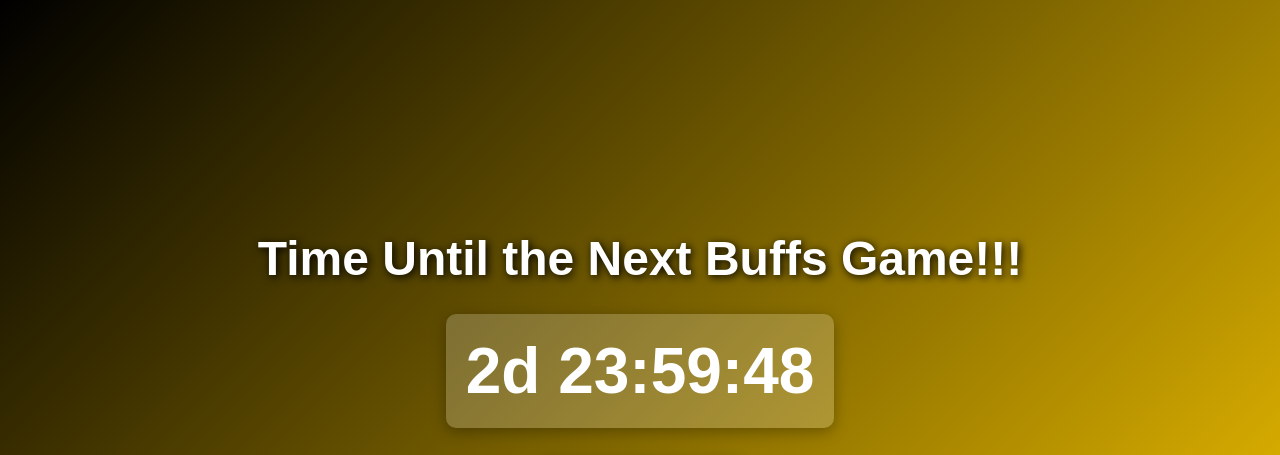
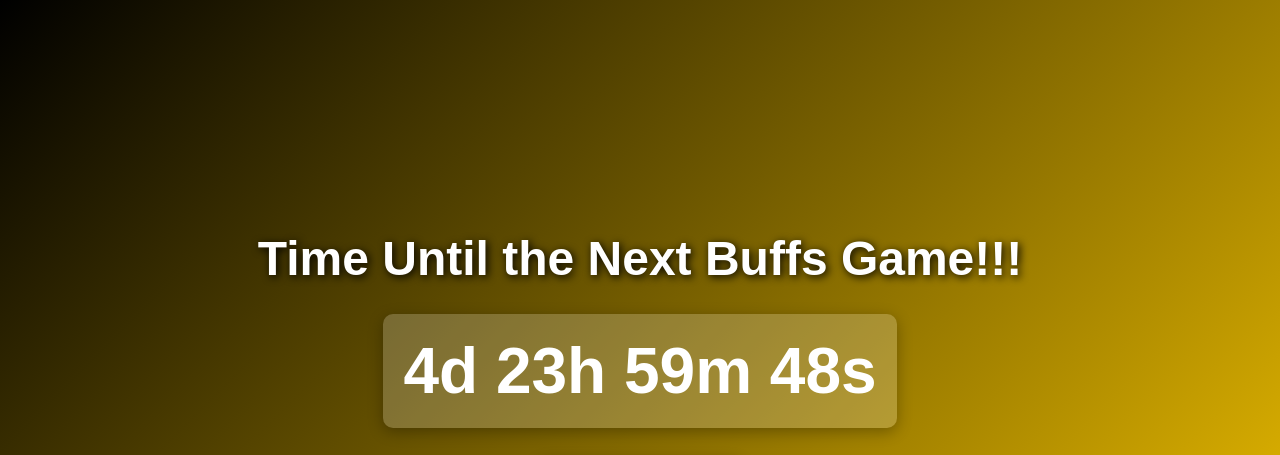
Before and after one commit to Woogie20/cu-buffs-countdown, a plain HTML site: page index.html in a window 1280 px wide. Shown: the top 455 px of the page. Drawn offline with Linux system fonts and the light colour scheme.

Commit message:
fix timer

```diff
--- a/index.html
+++ b/index.html
@@ -42,35 +42,43 @@
   </style>
 </head>
 <body>
+
   <h1>Time Until the Next Buffs Game!!!</h1>
+
+  <!-- Countdown Display (First Timer) -->
   <div id="countdown">Loading...</div>
+
   <img src="buffs-logo.jpg" alt="CU Buffs Logo">
+
   <script>
-    // Game time: Saturday, November 23, 2024 at 3:30 PM EST
-    const gameTime = new Date('2024-11-23T20:30:00Z'); // 3:30 PM EST = 20:30 UTC
+    // Set the date we're counting down to for the Buffs game (Saturday, November 25, 2024 at 3:30 PM EST)
+    var countDownDate = new Date("Nov 25, 2024 15:30:00 EST").getTime();
 
-    function updateCountdown() {
-      const now = new Date();
-      const diff = gameTime - now;
+    // Update the count down every 1 second for the Buffs game
+    var x = setInterval(function() {
 
-      if (diff <= 0) {
-        document.getElementById('countdown').innerText = "It's game time!";
-        return;
+      // Get today's date and time
+      var now = new Date().getTime();
+
+      // Find the distance between now and the count down date
+      var distance = countDownDate - now;
+
+      // Time calculations for days, hours, minutes, and seconds
+      var days = Math.floor(distance / (1000 * 60 * 60 * 24));
+      var hours = Math.floor((distance % (1000 * 60 * 60 * 24)) / (1000 * 60 * 60));
+      var minutes = Math.floor((distance % (1000 * 60 * 60)) / (1000 * 60));
+      var seconds = Math.floor((distance % (1000 * 60)) / 1000);
+
+      // Output the result in an element with id="countdown"
+      document.getElementById("countdown").innerHTML = days + "d " + hours + "h " + minutes + "m " + seconds + "s ";
+
+      // If the count down is over, write some text
+      if (distance < 0) {
+        clearInterval(x);
+        document.getElementById("countdown").innerHTML = "It's game time!";
       }
+    }, 1000);
+  </script>
 
-      // Calculate days, hours, minutes, and seconds
-      const days = Math.floor(diff / (1000 * 60 * 60 * 24));
-      const hours = String(Math.floor((diff / (1000 * 60 * 60)) % 24)).padStart(2, '0');
-      const minutes = String(Math.floor((diff / (1000 * 60)) % 60)).padStart(2, '0');
-      const seconds = String(Math.floor((diff / 1000) % 60)).padStart(2, '0');
-
-      // Display the countdown including days
-      document.getElementById('countdown').innerText = `${days}d ${hours}:${minutes}:${seconds}`;
-    }
-
-    // Update the countdown every second
-    setInterval(updateCountdown, 1000);
-    updateCountdown();
-  </script>
 </body>
 </html>
```
